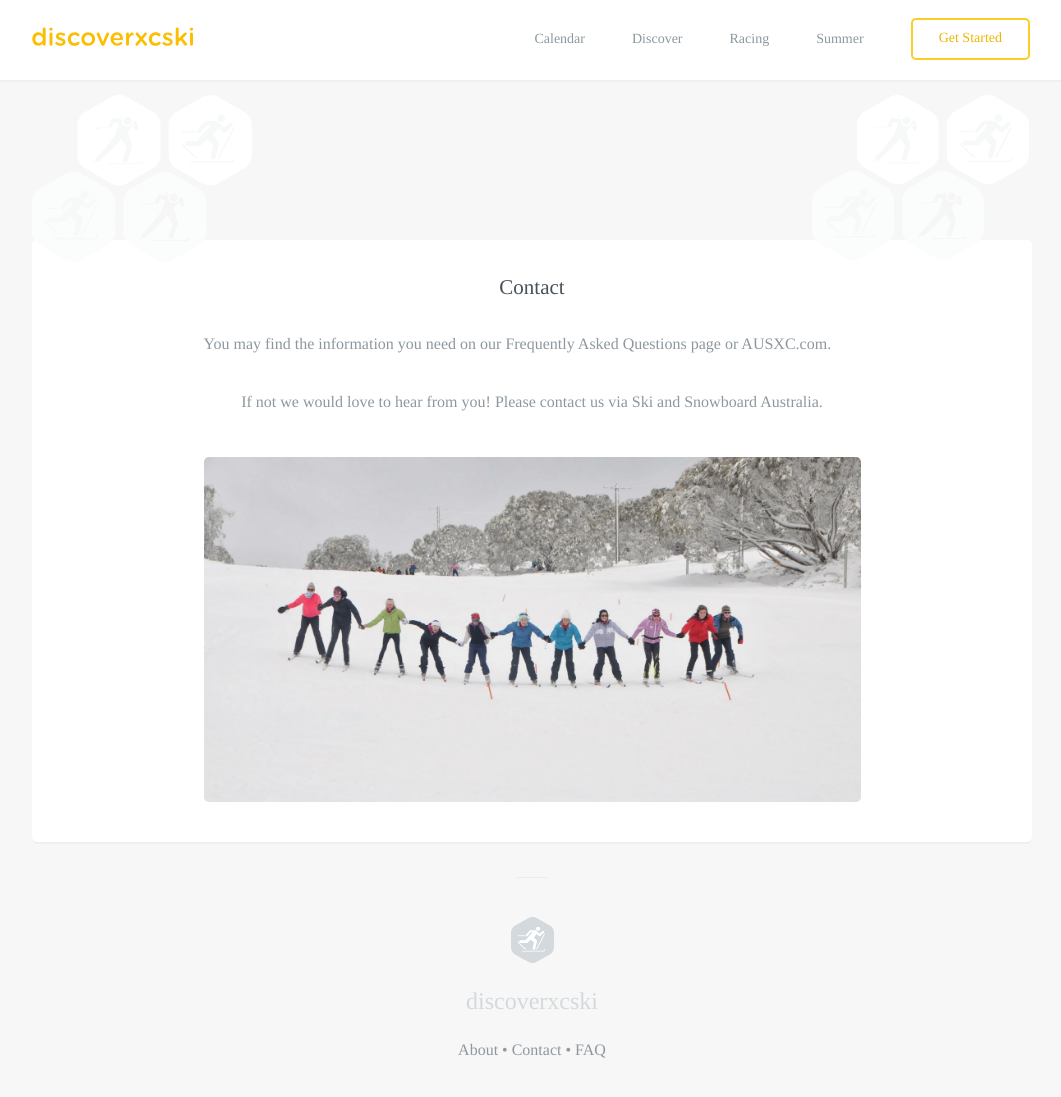
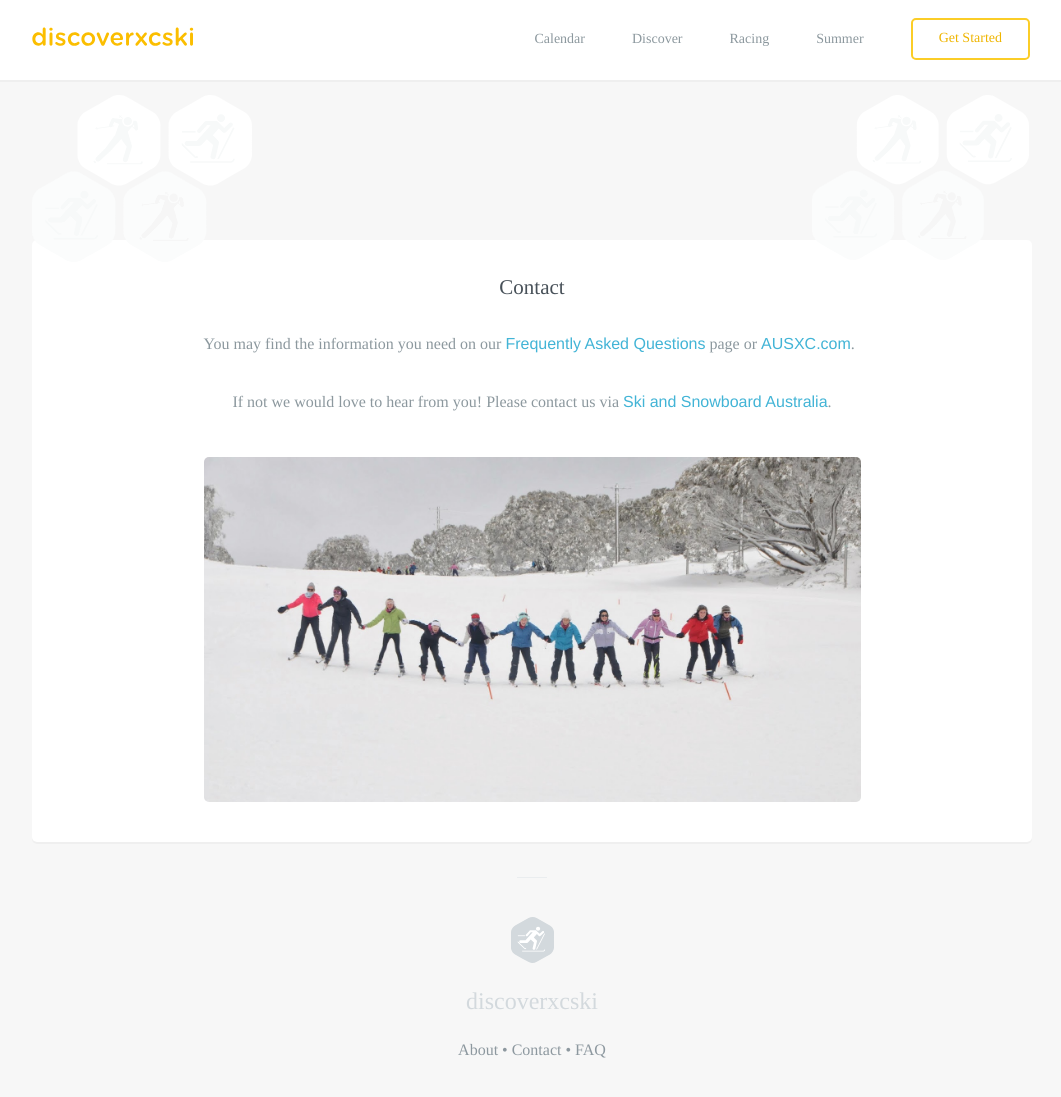
Before and after one commit to robcatto/robcatto.github.io, a Jekyll site: the page built from contact/index.html, in a window 1280 px wide and 1115 px high. Shown: the top 1097 px of the window, without its empty margins (108-1169 px from the left). Built offline with Jekyll 4.4.1, drawn with Linux system fonts in a browser that asks for light colours; some web fonts are replaced; Markdown is read by kramdown in place of the engine named in the settings.

Commit message:
Update index.html

```diff
--- a/contact/index.html
+++ b/contact/index.html
@@ -32,8 +32,8 @@ layout: default
         <div id="content1">
         <section class="mobile_section" style="padding-bottom: 40px;">
                 <h3 class="heading__aligned--page" style="text-align: center;">Contact</h3>
-                <p class="left__aligned--p">You may find the information you need on our Frequently Asked Questions page or AUSXC.com.
-                <p>If not we would love to hear from you!  Please contact us via Ski and Snowboard Australia.
+                <p class="left__aligned--p">You may find the information you need on our <a href="http://www.sydneyolympicpark.com.au/whats_on/parks/newington_armory" target="_blank">Frequently Asked Questions</a> page or <a href="http://www.sydneyolympicpark.com.au/whats_on/parks/newington_armory" target="_blank">AUSXC.com</a>.
+                <p>If not we would love to hear from you!  Please contact us via <a href="http://www.sydneyolympicpark.com.au/whats_on/parks/newington_armory" target="_blank">Ski and Snowboard Australia</a>.
                 </p>
                 <div class="one">
                 <div class="onelarge centered" style="
```
